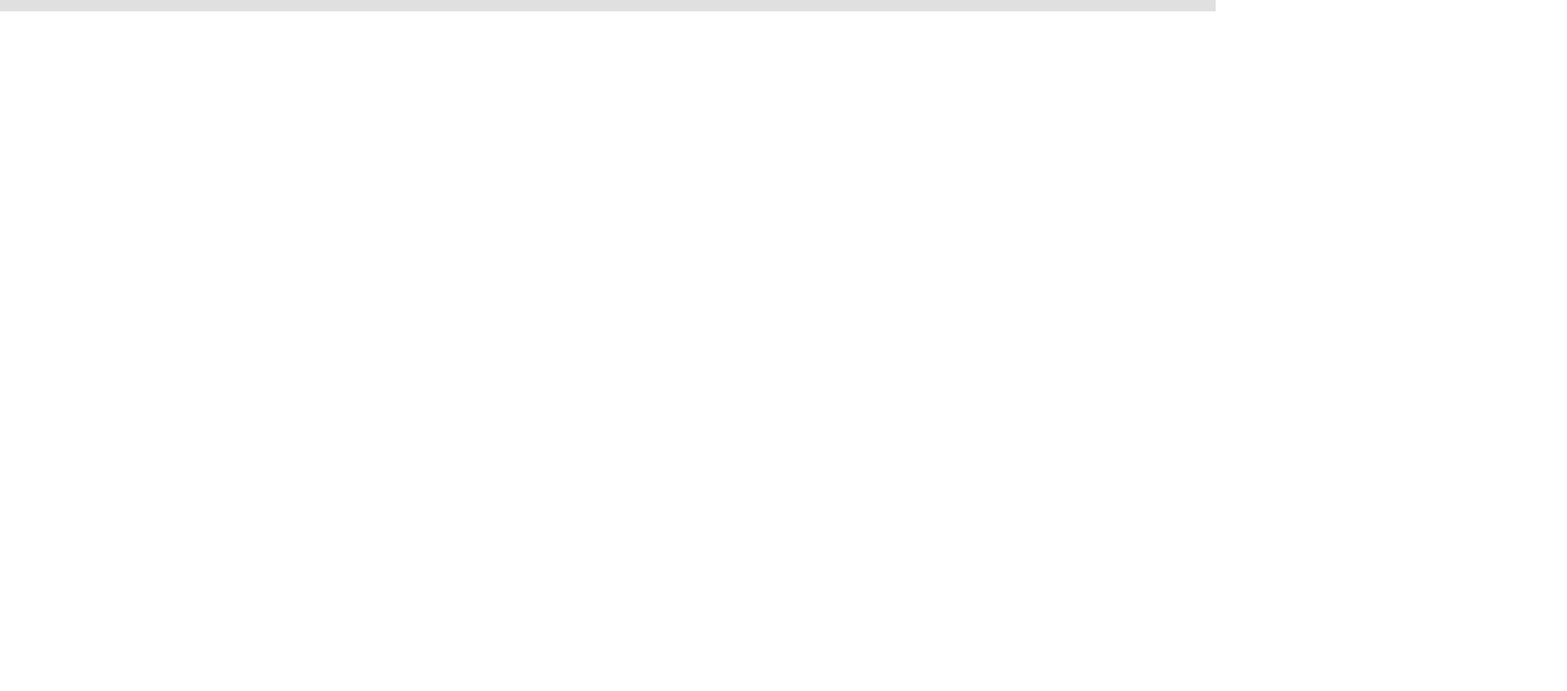
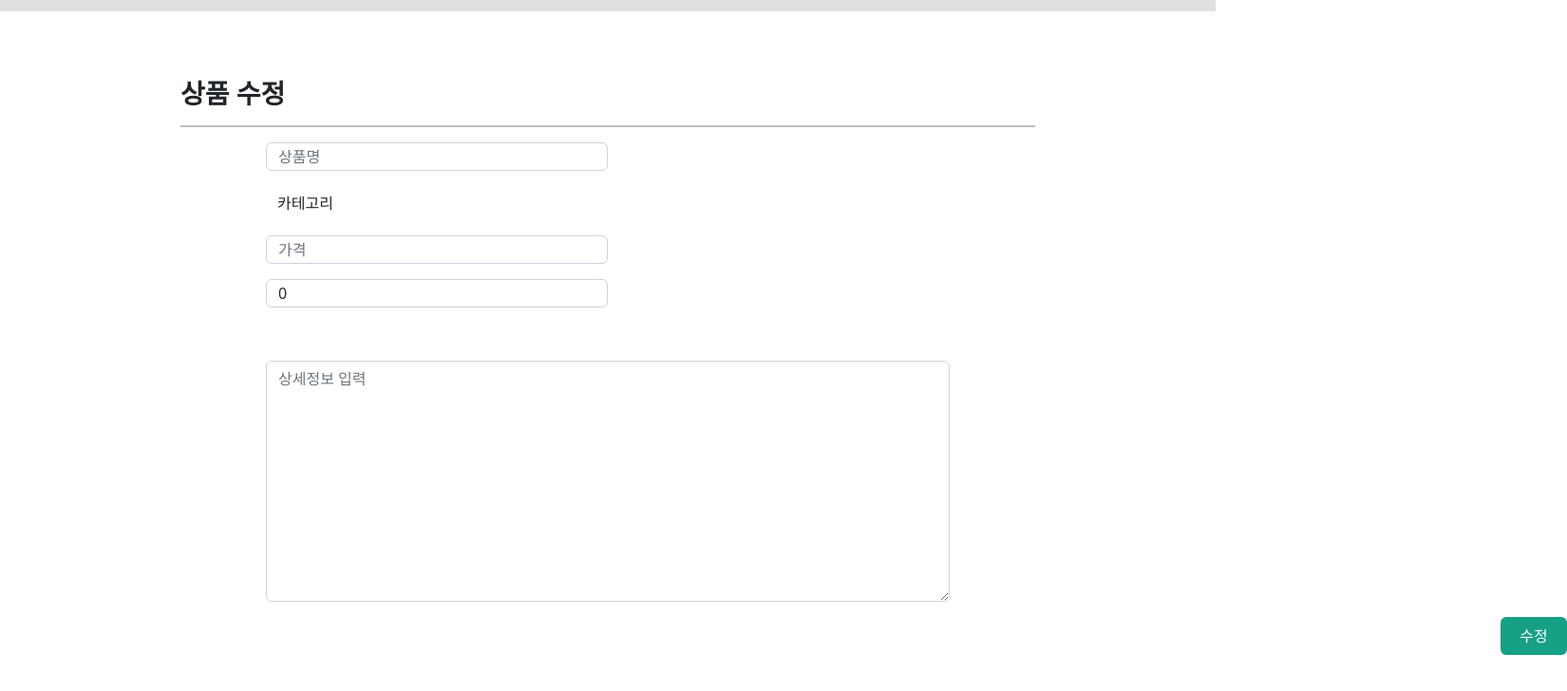
Before and after one commit to hwajin-jo/PlantShop_Front, a Vue app: page /admin/updateProduct/1 in a window 1280 px wide. Shown: the part 116-844 px from the top of the page at 95% size, 1650 px wide, since content can reach past the window. Before the commit the page ends 800 px from the top, so only its background shows below. Built offline with nearby package versions, Linux system fonts and the light colour scheme; no server answers.

Commit message:
상품수정 구현, 로그인, 회원가입 css수정

```diff
--- a/src/router/router.js
+++ b/src/router/router.js
@@ -7,8 +7,10 @@ import noticeCustomer from '../views/notice_customer.vue';
 import sidemenuAdmin from '../views/sidemenu_admin.vue';
 import sidemenuCustomer from '../views/sidemenu_customer.vue';
 import AddProduct from '../views/AddProduct.vue';
+import UpdateProduct from '../views/UpdateProduct.vue';
 import ProductList from '../views/ProductList.vue';
 import ProductDetail from '../views/ProductDetail.vue';
+import ProductManage from '../views/ProductManage.vue'
 import noticeAddAdmin from '../views/noticeadd_admin.vue';
 import noticeDetailAdmin from '../views/noticedetail_admin.vue';
 import noticeDetailCustomer from '../views/noticedetail_customer.vue';
@@ -74,6 +76,16 @@ export const router = new Router({
       path: '/admin/addProduct',
       name: 'addProduct',
       component: AddProduct
+    },
+    {
+      path: '/admin/productManage',
+      name: 'productManage',
+      component: ProductManage
+    },
+    {
+      path: '/admin/updateProduct/:pid',
+      name: 'updateProduct',
+      component: UpdateProduct
     },
     {
       path: '/product/:ptype',
--- a/src/services/ProductDataService.js
+++ b/src/services/ProductDataService.js
@@ -5,6 +5,9 @@ class ProductDataService {
     }
     getProduct(pid) {
         return http.get(`/product/detail/${pid}`);
+    }
+    getAllAdmin() {
+        return http.get(`/product/all`)
     }
     // getAllFile() {
     //     return http.get("/product/files");
@@ -22,6 +25,13 @@ class ProductDataService {
             }
         });
     }
+    update(pid) {
+        return http.get(`/product/modify/${pid}`);
+    }
+
+    updateProduct(pid, product) {
+        return http.put(`/product/modify/${pid}`, product );
+    }
 }
 
 export default new ProductDataService();
--- a/src/views/AddProduct.vue
+++ b/src/views/AddProduct.vue
@@ -124,5 +124,6 @@ components: {
 #product-add button {   /* 등록 버튼 */
     background-color: rgb(22, 160, 133);
     color: white;
+    margin-left: 0px;
 }
 </style>
--- a/src/views/LoginView.vue
+++ b/src/views/LoginView.vue
@@ -8,7 +8,7 @@
       />
       <form name="form" @submit.prevent="handleLogin">
         <div class="form-group">
-          <label for="username">Username</label>
+          <label for="username">아이디</label>
           <input
             v-model="user.username"
             v-validate="'required'"
@@ -20,10 +20,10 @@
             v-if="errors.has('username')"
             class="alert alert-danger"
             role="alert"
-          >Username is required!</div>
+          >아이디는 필수입니다.</div>
         </div>
         <div class="form-group">
-          <label for="password">Password</label>
+          <label for="password">비밀번호</label>
           <input
             v-model="user.password"
             v-validate="'required'"
@@ -35,10 +35,10 @@
             v-if="errors.has('password')"
             class="alert alert-danger"
             role="alert"
-          >Password is required!</div>
+          >비밀번호는 필수입니다.</div>
         </div>
         <div class="form-group">
-          <button class="btn btn-primary btn-block" :disabled="loading">
+          <button class="btn btn-block" style="background-color: rgb(22, 160, 133); color: white" :disabled="loading">
             <span v-show="loading" class="spinner-border spinner-border-sm"></span>
             <span>Login</span>
           </button>
--- /dev/null
+++ b/src/views/ProductManage.vue
@@ -0,0 +1,171 @@
+<template>
+  <div>
+     <side-menu></side-menu>
+       <div id="product-manager">
+                <!-- 검색 -->
+            <p id="product-search" class="form-inline form-group">
+                <select class="form-control">
+                    <option>상품명</option>
+                    <option>상품번호</option>
+                    <option>카테고리</option>
+                </select>
+                &nbsp;&nbsp;
+                <input type="text" class="form-control">
+                &nbsp;&nbsp;
+                <button class="btn">검색</button>
+            </p>
+
+            <!-- 상품 목록 -->
+            <table class="table text-center">
+                <thead>
+                    <tr>
+                        <th>상품번호</th>
+                        <th>상품명</th>
+                        <th>가격</th>
+                        <th>카테고리</th>
+                        <th>재고</th>
+                        <th>이미지</th>
+                        <th>수정/삭제</th>
+                    </tr>
+                </thead>
+                <tbody>
+                    <tr v-for="(product, index) in products" :key="index">
+                        <td>{{product.pid}}</td>
+                        <td>{{product.pname}}</td>
+                        <td>{{product.pprice}}</td>
+                        <td>{{product.ptype}}</td>
+                        <td>{{product.pstock}}</td>
+                        <td><img :src="product.pimg1"></td>
+                        <td>
+                            <router-link :to="`/admin/updateProduct/${product.pid}`" tag="button" class="btn">수정</router-link>
+                            <!-- <button class="btn">수정</button> -->
+                        </td>
+                    </tr>
+                </tbody>
+            </table>
+
+            <!-- 페이지 기능 -->
+            <!-- <p id="paging">
+                <button>1</button>
+                <button>2</button>
+                <button style="color:white; background-color:rgb(22, 160, 133)">3</button>
+                <button>4</button>
+            </p> -->
+       </div>
+
+  </div>
+</template>
+
+<script>
+import sidemenuCustomer from '../views/sidemenu_admin.vue';
+import ProductDataService from '../services/ProductDataService';
+export default {
+    name: 'productManage',
+    data() {
+        return {
+            products: [],
+            files: [],
+            currentFile: null,
+            currentProduct: null,
+            currentIndex: -1,
+        }
+    },
+    methods: {
+        retrieveProducts() {
+            // 상품 목록
+            ProductDataService.getAllAdmin()
+            .then(response => {
+                this.products = response.data;
+                console.log(response.data);
+            })
+            .catch(e => {
+                console.log(e);
+            });
+        },
+              refreshList() {
+            this.retrieveProducts();
+            this.currentProduct = null;
+            this.currentIndex = -1;
+        },
+        setActiveProduct(product, index) {
+            this.currentProduct = product;
+            this.currentIndex = index;
+        },
+    },
+    mounted() {
+        this.retrieveProducts();
+    },
+
+    components: {
+        'side-menu': sidemenuCustomer
+    }
+
+}
+</script>
+
+<style>
+/* 공지사항(관리자) */
+#product-manager {  /* 전체 설정 */
+    width: 80%;
+    min-height: 500px;
+    margin: auto;
+    margin-top: 50px;
+    margin-bottom: 100px;
+    margin-left: 200px;
+    padding:1px 16px;
+    text-align: center;
+}
+
+/* 검색 부분 */
+#product-search {
+    margin-left: 500px;
+}
+#product-search input {
+    width: 300px;
+}
+
+#product-manager button {    /* 추가 버튼을 제외한 모든 버튼 */
+    background-color: lightgray;
+}
+#product-add button {   /* 추가 버튼 */
+    color: white;
+    background-color: rgb(22, 160, 133);
+    width: 70px;
+    height: 40px;
+    margin-left: 1300px;
+}
+
+#product-add select {   /* 정렬 */
+    border: 0;
+}
+
+/* 테이블 설정 */
+#product-manager thead {
+    height: 40px;
+    background-color: rgb(224, 224, 224);
+}
+#product-manager tbody tr {
+    height: 90px;
+}
+#product-manager tbody tr td {
+    vertical-align: middle;
+}
+#product-manager tbody tr td img {  /* 이미지 크기 고정 */
+    width: 70px;
+    height: 70px;
+}
+
+/* 페이지 */
+#paging {
+    text-align: center;
+    margin-top: 70px;
+}
+#paging button {
+    width: 30px;
+    height: 30px;
+    border-radius: 10px;
+    border: 0;
+    background-color: rgb(240, 240, 240);
+}
+
+</style>
--- /dev/null
+++ b/src/views/UpdateProduct.vue
@@ -0,0 +1,137 @@
+<template>
+  <div>
+    <!-- <side-menu></side-menu> -->
+        <div id="product-add">
+            <h3><strong>상품 수정</strong></h3>
+            <hr>
+            <form>
+                <p>
+                    <input type="text" required v-model="currentProduct.pname" id="pname" class="form-control w-50" placeholder="상품명">
+                </p>
+                <p class="form-inline form-group">
+                    <select v-model="currentProduct.ptype" class="form-control w-50">
+                        <option disabled value="">카테고리</option>
+                        <option>화분식물</option>
+                        <option>공중식물</option>
+                        <option>다육식물</option>
+                        <option>기타상품</option>
+                    </select>
+                </p>
+                <p>
+                      <input type="number" required v-model="currentProduct.pprice" id="pprice" class="form-control w-50" placeholder="가격">
+                </p>
+                <p>
+                      <input type="number" id="pstock" v-model="currentProduct.pstock" class="form-control w-50" placeholder="수량">
+                </p>
+                <p>
+                    <!-- <input type="file" ref="file" id="pimg1" @change="selectFile"> -->
+                    <img :src="currentProduct.pimg1" class="">
+                </p>
+                <p>
+                    <textarea class="form-control" rows="10" v-model="currentProduct.pdetail" id="pdetail" placeholder="상세정보 입력"></textarea>
+                </p>
+                <button type="button" class="btn" @click="updateProduct">수정</button>
+            </form>
+        </div>
+  </div>
+</template>
+
+<script>
+// import sidemenuCustomer from '../views/sidemenu_admin.vue';
+import ProductDataService from '../services/ProductDataService';
+export default {
+    name: "UpdateProduct",
+    data() {
+        return {
+            currentProduct: {
+                pid: null,
+                pname: "",
+                ptype: "",
+                pprice: "",
+                pstock: 0,
+                pimg1: "",
+                pdetail: "",
+            },
+            submitted: false
+        }
+    },
+    // components: {
+    //     'side-menu': sidemenuCustomer
+    // },
+    methods: {
+        getProduct(pid) {
+            ProductDataService.update(pid)
+            .then(response => {
+                this.currentProduct = response.data;
+            }).catch(e => console.log(e))
+
+        },
+        updateProduct() {
+            var productData = {
+                pname: this.currentProduct.pname,
+                ptype: this.currentProduct.ptype,
+                pprice: this.currentProduct.pprice,
+                pstock: this.currentProduct.pstock,
+                // pimg: this.currentProduct.pimg1,
+                pdetail: this.currentProduct.pdetail,
+            };
+            this.pdata = new Blob([JSON.stringify(productData)], {type: "application/json"});
+            ProductDataService.updateProduct(this.currentProduct.pid, this.currentProduct)
+            .then(response => {
+                this.currentProduct.pid = response.data.pid;
+                this.submitted = true;
+
+                alert("상품이 수정되었습니다.");
+                this.$router.go(-1);
+            }).catch(e => console.log(e));
+        }
+    },
+    mounted() {
+        this.getProduct(this.$route.params.pid);
+    }
+
+
+}
+</script>
+
+<style>
+#product-add {
+    width: 900px;
+    margin: auto;
+    margin-bottom: 300px;
+    padding-top: 70px;
+}
+
+#product-add hr {   /* 구분선 */
+    background-color: black;
+    border: none;
+    height: 2px;
+}
+
+#product-add form { /* 전체 작성칸 설정 */
+    text-align: center;
+    margin: auto;
+    width: 80%;
+}
+
+#pprice {    /* 가격 입력칸 */
+    width: 45%;
+}
+
+#pstock {    /* 가격 입력칸 */
+    width: 45%;
+}
+
+
+#pimg1 {    /* 파일 추가 input 태그 테두리 삭제 */
+    border: 0;
+    margin-left: -420px;
+}
+
+#product-add button {   /* 등록 버튼 */
+    margin-left: 0px;
+    background-color: rgb(22, 160, 133);
+    color: white;
+
+}
+</style>
```
Also changed, not shown: src/views/RegisterView.vue (+4 -4 lines), src/views/mainBanner.vue (+54 -52 lines).
